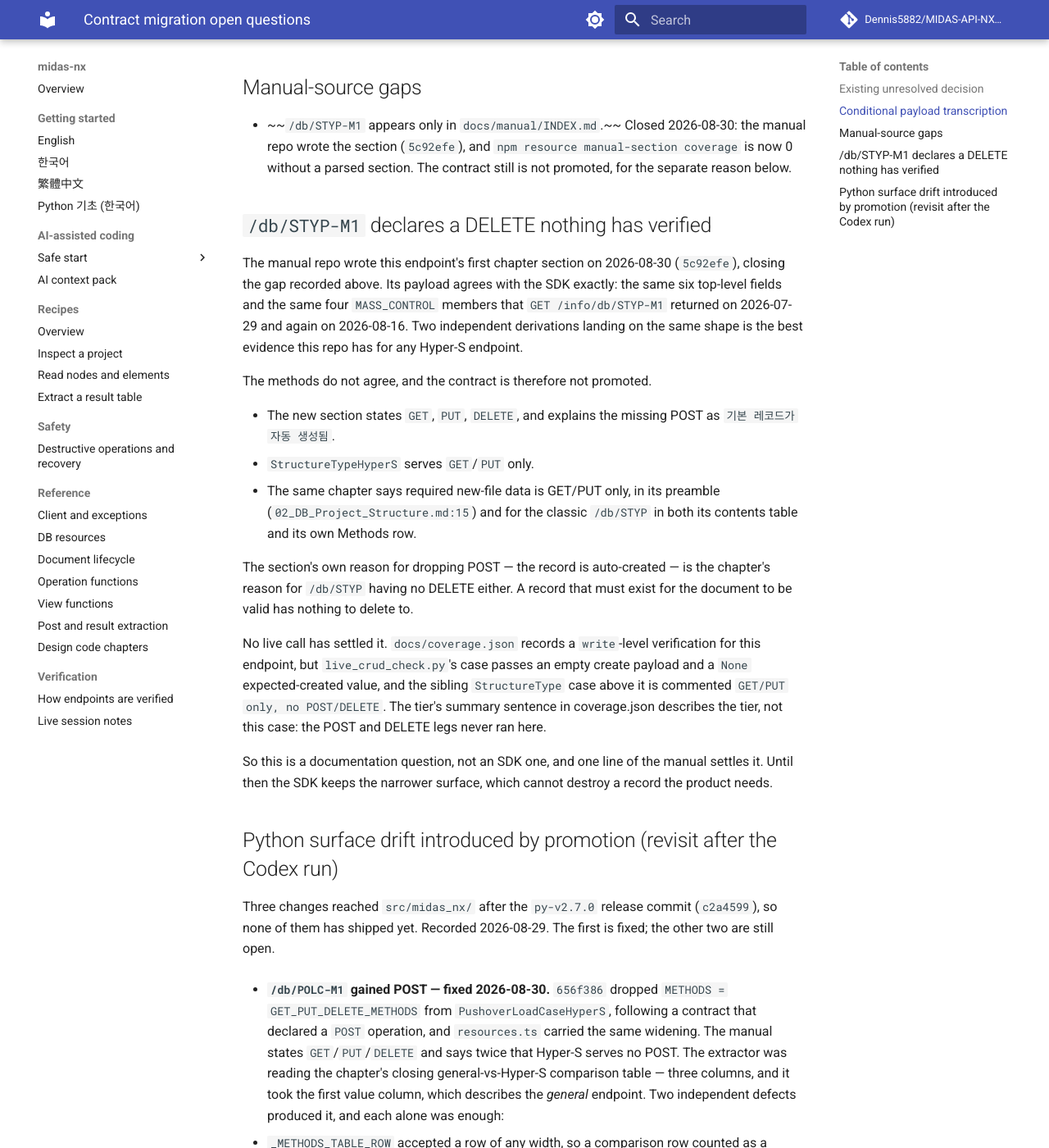
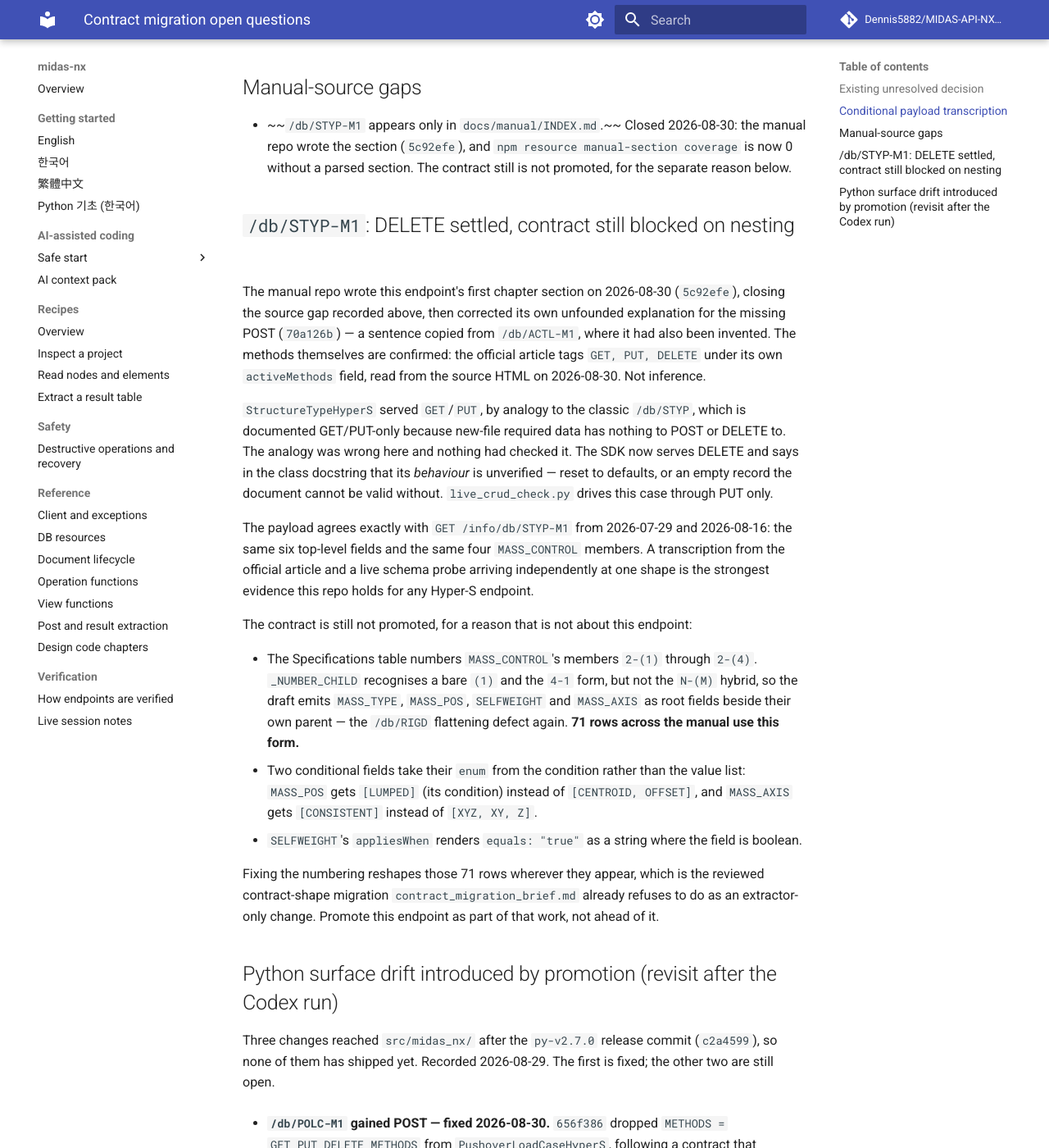
Before and after one commit to Dennis5882/MIDAS-API-NX-SDK, an MkDocs documentation site: the page built from docs/contract_migration_open_questions.md, in a window 1280 px wide and 1400 px high, scrolled down 477 px. Shown: the whole window at 82% size. Built offline with MkDocs 1.6.1 and Material for MkDocs 9.7.7, drawn with Linux system fonts in a browser that asks for light colours; comment, search, counter and statistics services are not loaded.

Commit message:
fix(contracts): stop an unmade request proving fields safe to omit
Confirmed with the manual repo that /db/STYP-M1 really does serve DELETE:
the official article tags GET, PUT, DELETE under its own activeMethods
field, read from the source HTML. StructureTypeHyperS served GET/PUT by
analogy to the classic /db/STYP, which is GET/PUT-only because new-file
required data has nothing to POST or DELETE to. The analogy was wrong
here and nothing had checked it. It now serves DELETE, and says in the
class docstring that what DELETE *does* is still unknown - reset to
defaults, or an empty record the document cannot be valid without.

Drafting that contract surfaced a worse bug than the one it was for.

live_omission_evidence() reads each confirmed case's create payload and
treats every documented field missing from it as omitted-and-accepted -
the only thing safeToOmit: true is allowed to rest on. But
live_crud_check.py writes an empty create payload for records the product
creates itself: UNIT, STYP, STYP-M1 and the four CO_* colour defaults,
all GET/PUT-only, whose POST leg never runs. Against `{}` every field is
missing, so the extractor read a request nobody made as proof that
omitting the entire payload is safe.

Four of those six are already promoted, carrying 31 fields marked
safeToOmit: true on no evidence at all. That is the /db/NMAS shape
exactly - the field the manual calls Optional and the server dies without
- so they are reset to unverified, and validate_contracts.py now reports
123 proven safe rather than 154. The 31 are not newly unsafe; they were
never proven safe, and unverified is what that state is called.

An empty payload is now refused at the source and again in render_draft,
because "absent from the empty set" is true of every field there has ever
been.

The /db/STYP-M1 contract is still not promoted. Its MASS_CONTROL members
are numbered 2-(1) through 2-(4), a form _NUMBER_CHILD does not
recognise, so they flatten out beside their own parent - the /db/RIGD
defect, and 71 rows across the manual use it. That is the reviewed
contract-shape migration, not an extractor-only change.

Co-Authored-By: Claude Opus 5 <noreply@anthropic.com>

```diff
--- a/docs/contract_migration_open_questions.md
+++ b/docs/contract_migration_open_questions.md
@@ -23,38 +23,47 @@
   `npm resource manual-section coverage` is now 0 without a parsed section. The
   contract still is not promoted, for the separate reason below.
 
-## `/db/STYP-M1` declares a DELETE nothing has verified
+## `/db/STYP-M1`: DELETE settled, contract still blocked on nesting
 
 The manual repo wrote this endpoint's first chapter section on 2026-08-30
-(`5c92efe`), closing the gap recorded above. Its payload agrees with the SDK
-exactly: the same six top-level fields and the same four `MASS_CONTROL`
-members that `GET /info/db/STYP-M1` returned on 2026-07-29 and again on
-2026-08-16. Two independent derivations landing on the same shape is the best
-evidence this repo has for any Hyper-S endpoint.
+(`5c92efe`), closing the source gap recorded above, then corrected its own
+unfounded explanation for the missing POST (`70a126b`) — a sentence copied from
+`/db/ACTL-M1`, where it had also been invented. The methods themselves are
+confirmed: the official article tags `GET, PUT, DELETE` under its own
+`activeMethods` field, read from the source HTML on 2026-08-30. Not inference.
 
-The methods do not agree, and the contract is therefore not promoted.
+`StructureTypeHyperS` served `GET`/`PUT`, by analogy to the classic `/db/STYP`,
+which is documented GET/PUT-only because new-file required data has nothing to
+POST or DELETE to. The analogy was wrong here and nothing had checked it. The
+SDK now serves DELETE and says in the class docstring that its *behaviour* is
+unverified — reset to defaults, or an empty record the document cannot be valid
+without. `live_crud_check.py` drives this case through PUT only.
 
-- The new section states `GET`, `PUT`, `DELETE`, and explains the missing POST
-  as `기본 레코드가 자동 생성됨`.
-- `StructureTypeHyperS` serves `GET`/`PUT` only.
-- The same chapter says required new-file data is GET/PUT only, in its preamble
-  (`02_DB_Project_Structure.md:15`) and for the classic `/db/STYP` in both its
-  contents table and its own Methods row.
+The payload agrees exactly with `GET /info/db/STYP-M1` from 2026-07-29 and
+2026-08-16: the same six top-level fields and the same four `MASS_CONTROL`
+members. A transcription from the official article and a live schema probe
+arriving independently at one shape is the strongest evidence this repo holds
+for any Hyper-S endpoint.
 
-The section's own reason for dropping POST — the record is auto-created —
-is the chapter's reason for `/db/STYP` having no DELETE either. A record that
-must exist for the document to be valid has nothing to delete to.
+The contract is still not promoted, for a reason that is not about this
+endpoint:
 
-No live call has settled it. `docs/coverage.json` records a `write`-level
-verification for this endpoint, but `live_crud_check.py`'s case passes an empty
-create payload and a `None` expected-created value, and the sibling
-`StructureType` case above it is commented `GET/PUT only, no POST/DELETE`. The
-tier's summary sentence in coverage.json describes the tier, not this case: the
-POST and DELETE legs never ran here.
+- The Specifications table numbers `MASS_CONTROL`'s members `2-(1)` through
+  `2-(4)`. `_NUMBER_CHILD` recognises a bare `(1)` and the `4-1` form, but not
+  the `N-(M)` hybrid, so the draft emits `MASS_TYPE`, `MASS_POS`, `SELFWEIGHT`
+  and `MASS_AXIS` as root fields beside their own parent — the `/db/RIGD`
+  flattening defect again. **71 rows across the manual use this form.**
+- Two conditional fields take their `enum` from the condition rather than the
+  value list: `MASS_POS` gets `[LUMPED]` (its condition) instead of
+  `[CENTROID, OFFSET]`, and `MASS_AXIS` gets `[CONSISTENT]` instead of
+  `[XYZ, XY, Z]`.
+- `SELFWEIGHT`'s `appliesWhen` renders `equals: "true"` as a string where the
+  field is boolean.
 
-So this is a documentation question, not an SDK one, and one line of the manual
-settles it. Until then the SDK keeps the narrower surface, which cannot destroy
-a record the product needs.
+Fixing the numbering reshapes those 71 rows wherever they appear, which is the
+reviewed contract-shape migration `contract_migration_brief.md` already refuses
+to do as an extractor-only change. Promote this endpoint as part of that work,
+not ahead of it.
 
 ## Python surface drift introduced by promotion (revisit after the Codex run)
 
```
Also changed, not shown: 9 other files.
